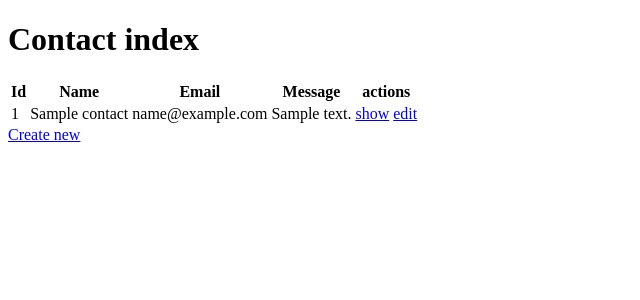
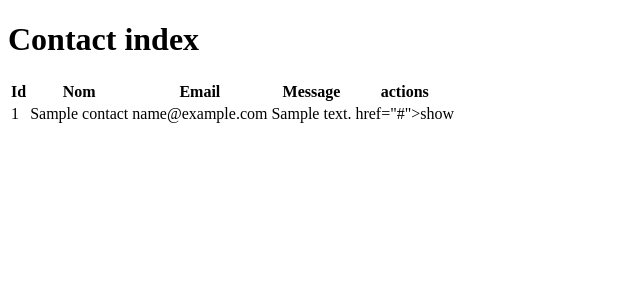
Before and after one commit to Lila-dev-alt/Portfolio, a Symfony app: template templates/contact/index.html.twig in a window 1280 px wide. Shown: the part 96-396 px from the top of the page, without its empty margins (0-640 px from the left). Run offline with Twig, Linux system fonts and the light colour scheme; the template is opened without the code that fills it: most values are stand-ins (such as "Sample title", 1, 10 or a date in 2020); some libraries are stand-ins or nearby versions.

Commit message:
crud contact lol

```diff
--- a/templates/contact/index.html.twig
+++ b/templates/contact/index.html.twig
@@ -1,15 +1,15 @@
 {% extends 'base.html.twig' %}
 
-{% block title %}Contact index{% endblock %}
+{% block title %}Liste de contacts{% endblock %}
 
 {% block body %}
-    <h1>Contact index</h1>
-
-    <table class="table">
-        <thead>
+    <h1 class="text-center mt-3">Contact index</h1>
+<div class="container m-auto d-flex justify-content-center">
+    <table class="table table-hover mt-3">
+        <thead class="bg-warning">
             <tr>
                 <th>Id</th>
-                <th>Name</th>
+                <th>Nom</th>
                 <th>Email</th>
                 <th>Message</th>
                 <th>actions</th>
@@ -23,8 +23,8 @@
                 <td>{{ contact.email }}</td>
                 <td>{{ contact.message }}</td>
                 <td>
-                    <a href="{{ path('contact_show', {'id': contact.id}) }}">show</a>
-                    <a href="{{ path('contact_edit', {'id': contact.id}) }}">edit</a>
+                    <a class="btn bg-primary text-white">
+                       href="{{ path('contact_show', {'id': contact.id}) }}">show</a>
                 </td>
             </tr>
         {% else %}
@@ -34,6 +34,5 @@
         {% endfor %}
         </tbody>
     </table>
-
-    <a href="{{ path('contact_new') }}">Create new</a>
+</div>
 {% endblock %}
```
Also changed, not shown: src/Controller/AdminDashboardController.php (added, +19 -0 lines), templates/admin_dashboard/index.html.twig (added, +7 -0 lines), templates/contact/show.html.twig (+8 -6 lines).
